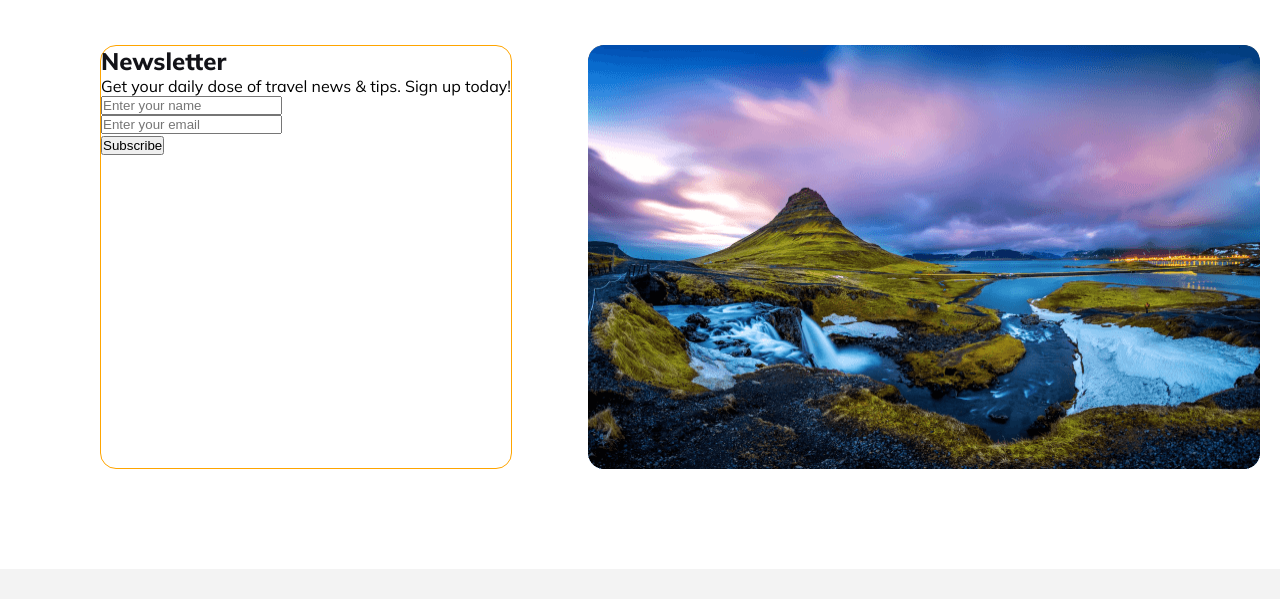
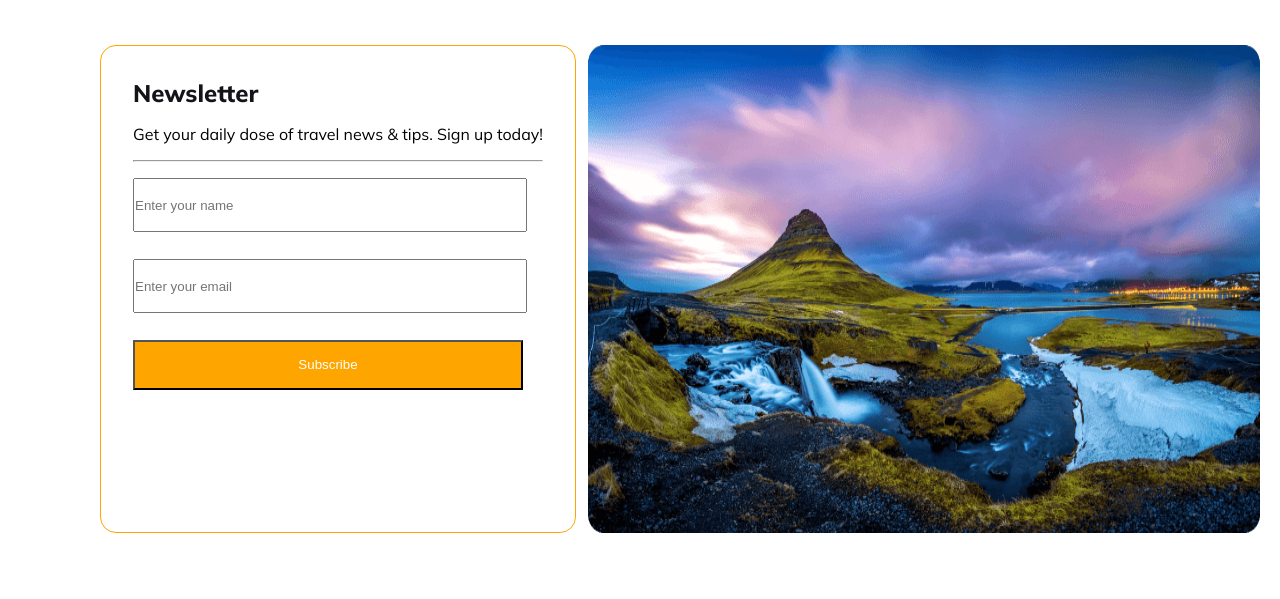
Before and after one commit to abidaiiuc/B9A2-Hero-Travel-main, a plain HTML site: page index.html in a window 1280 px wide. Shown: the part 3271-3870 px from the top of the page. Drawn offline with Linux system fonts and the light colour scheme.

Commit message:
Your commit message

```diff
--- a/index.html
+++ b/index.html
@@ -130,10 +130,11 @@
         <div class="news">
             <h6>Newsletter</h6>
             <p class="latter">Get your daily dose of travel news & tips. Sign up today!</p>
+            <hr class="horizontal" id="ori">
             <form action="">
                 <input type="text" name="" id="name" placeholder="Enter your name">
                 <input type="email" name="" id="email" placeholder="Enter your email">
-                <button>Subscribe</button>
+                <button id="but">Subscribe</button>
             </form>
         </div>
         <img src="Images/Rectangle 8 (1).png" alt="" class="news-img">
--- a/style.css
+++ b/style.css
@@ -386,6 +386,32 @@ h6{
     height: 422px;
     border: 1px solid orange;
     border-radius: 16px;
+    padding: 2em 2em;
+}
+.latter{
+    margin-top: 1em;
+    margin-bottom: 1em;
+}
+#ori{
+    margin-bottom: 1em;
+}
+#name{
+    width: 390px;
+    height: 50px;
+    margin-bottom: 2em;
+}
+#email{
+    width: 390px;
+    height: 50px;
+    margin-bottom: 2em;
+}
+#but{
+    width: 390px;
+    height: 50px;
+    margin-bottom: 2em;
+    background: orange;
+    color: #FFF;
+    text-align: center;
 }
 footer{
     background: rgba(19, 19, 24, 0.05);
```
